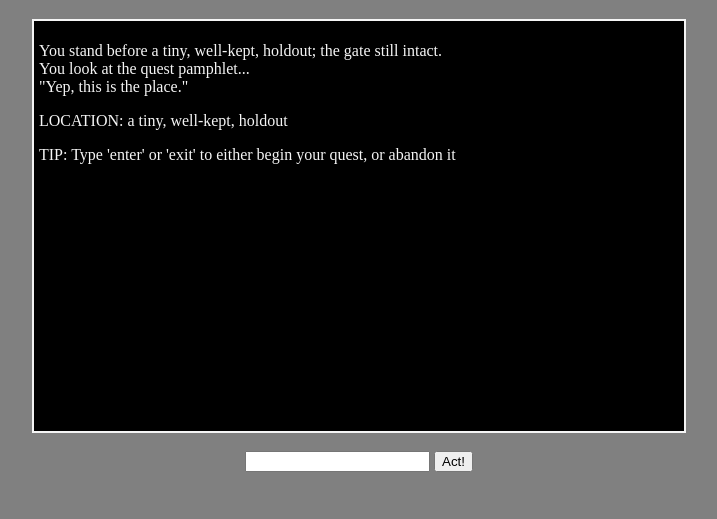
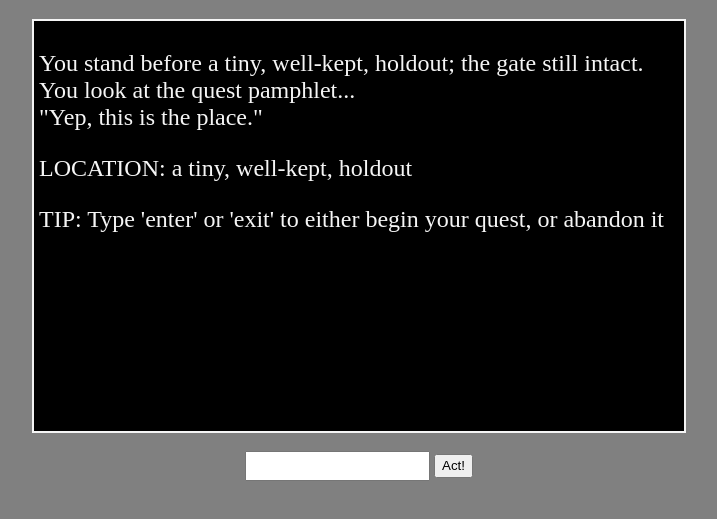
Before and after one commit to JacksRevenge/JacksRevenge.github.io, a plain HTML site: page index.html in a window 1280 px wide. Shown: the part 69-588 px from the top of the page, without its empty margins (281-998 px from the left). Drawn offline with Linux system fonts and the light colour scheme.

Commit message:
turns out the text was really small

```diff
--- a/css/style.css
+++ b/css/style.css
@@ -22,3 +22,11 @@ body {
 form {
     align-content: center;
 }
+
+p {
+    font-size: 24px;
+}
+
+input {
+    height: 24px;
+}
```
